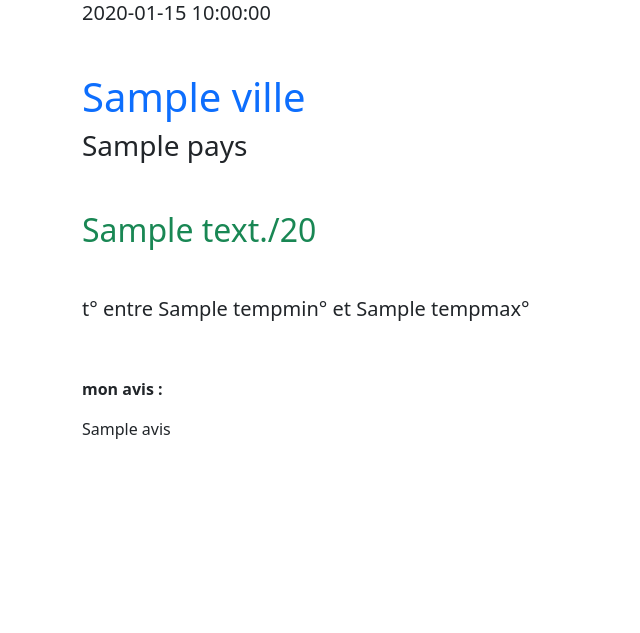
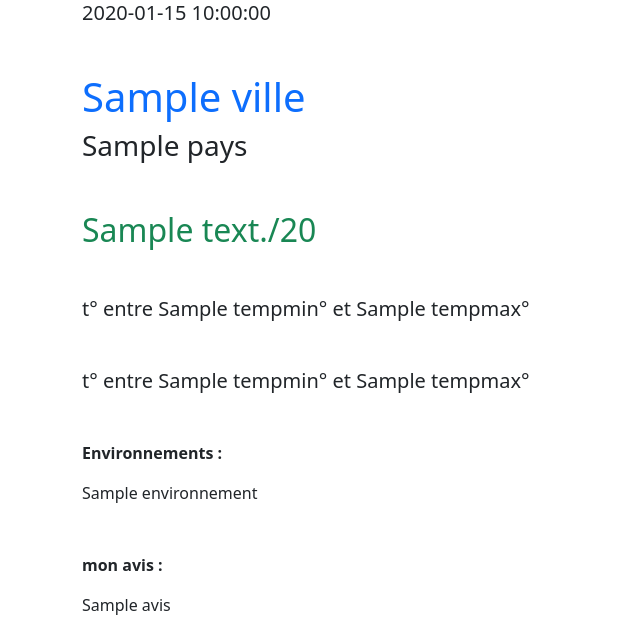
Before and after one commit to Abdallah139375/mesvoyages, a Symfony app: template templates/pages/voyage.html.twig in a window 1280 px wide. Shown: the part 167-800 px from the top of the page, without its empty margins (0-640 px from the left). Run offline with Twig, Linux system fonts and the light colour scheme; the template is opened without the code that fills it: most values are stand-ins (such as "Sample title", 1, 10 or a date in 2020); some libraries are stand-ins or nearby versions.

Commit message:
Phase 16 : ORM (gestion du lien entre les tables, partie admin)

```diff
--- a/templates/pages/voyage.html.twig
+++ b/templates/pages/voyage.html.twig
@@ -11,6 +11,11 @@
                 <h2 class="text-danger mt-5">{{ visite.note }}/20</h2>
             {% endif %}
             <h5 class="mt-5">t° entre {{ visite.tempmin }}° et {{ visite.tempmax }}°</h5>
+             <h5 class="mt-5">t° entre {{ visite.tempmin }}° et {{ visite.tempmax }}°</h5>
+            <p class="mt-5"><strong>Environnements :</strong></p>
+            {% for environnement in visite.environnements %}
+                {{ environnement.nom }}
+            {% endfor %}
         </div>
         <div class="col">
             <!-- emplacement photo -->
```
